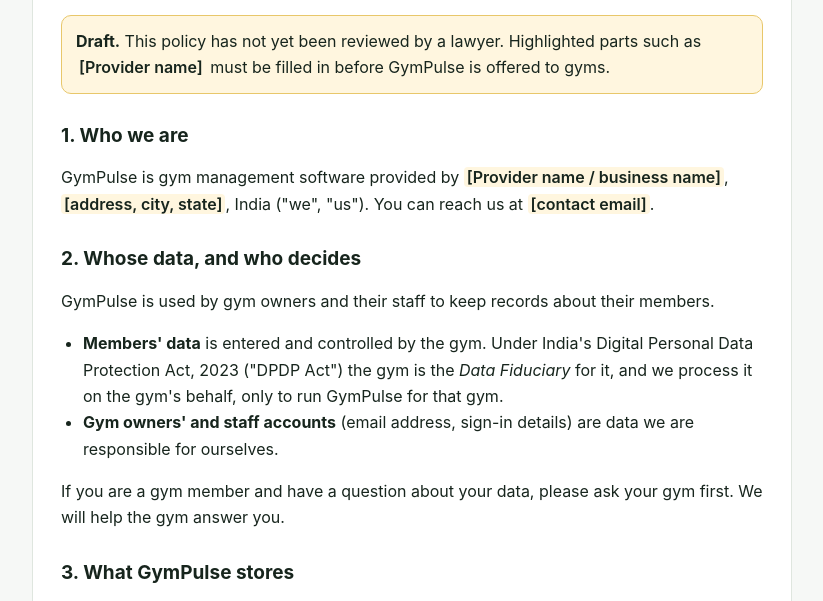
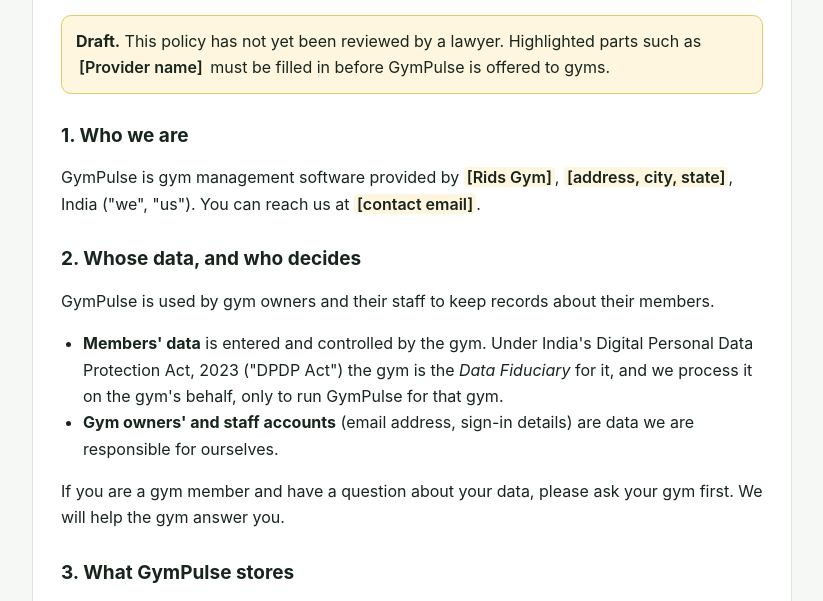
Before and after one commit to GameDevRids/gymTracker, a website: page privacy.html in a window 1280 px wide. Shown: the part 175-776 px from the top of the page, without its empty margins (228-1051 px from the left). Drawn offline with Linux system fonts and the light colour scheme.

Commit message:
Start filling in the Privacy Policy's provider name
Co-Authored-By: Claude Opus 5 <noreply@anthropic.com>

```diff
--- a/privacy.html
+++ b/privacy.html
@@ -16,7 +16,7 @@
     <p class="legal-draft"><strong>Draft.</strong> This policy has not yet been reviewed by a lawyer. Highlighted parts such as <span class="fill">[Provider name]</span> must be filled in before GymPulse is offered to gyms.</p>
 
     <h2>1. Who we are</h2>
-    <p>GymPulse is gym management software provided by <span class="fill">[Provider name / business name]</span>, <span class="fill">[address, city, state]</span>, India ("we", "us"). You can reach us at <span class="fill">[contact email]</span>.</p>
+    <p>GymPulse is gym management software provided by <span class="fill">[Rids Gym]</span>, <span class="fill">[address, city, state]</span>, India ("we", "us"). You can reach us at <span class="fill">[contact email]</span>.</p>
 
     <h2>2. Whose data, and who decides</h2>
     <p>GymPulse is used by gym owners and their staff to keep records about their members.</p>
```
